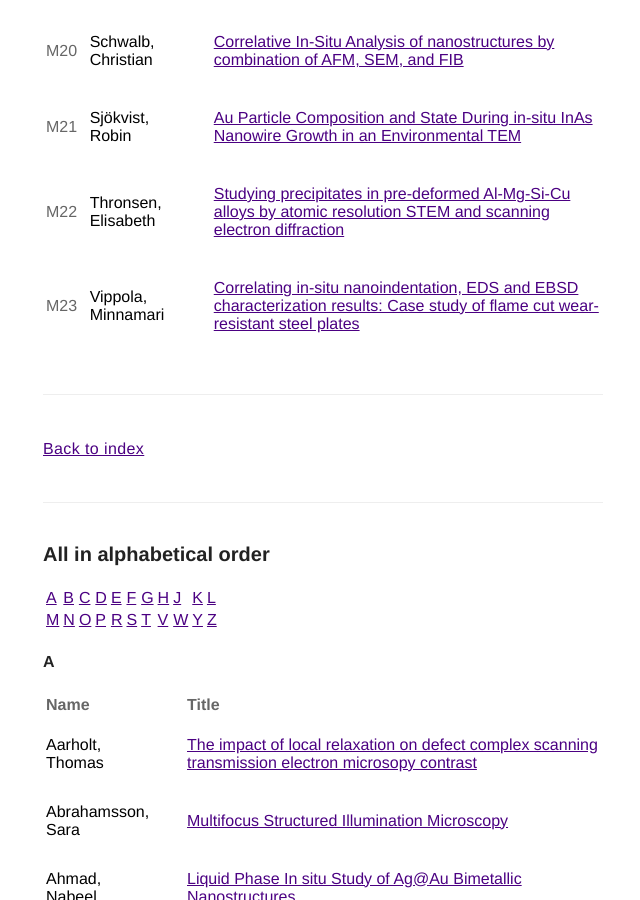
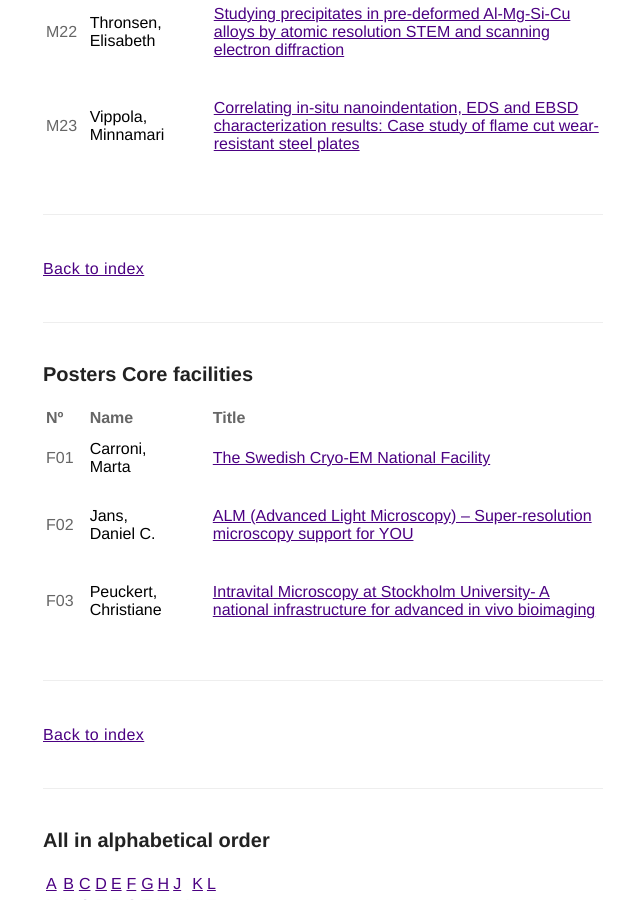
Before and after one commit to cci-gothenburg/cci-gothenburg.github.io, a Jekyll site: the page built from abstracts/index.md, in a window 1280 px wide and 900 px high, scrolled down 8497 px. Shown: the whole window, without its empty margins (317-957 px from the left). Built offline with Jekyll 4.4.1, drawn with Linux system fonts in a browser that asks for light colours; some of the changed text lies outside the part shown.

Commit message:
reorg, now new subclass for facilitites in posters

```diff
--- a/_posts/contributed/2019-05-23-BerryJ.markdown
+++ b/_posts/contributed/2019-05-23-BerryJ.markdown
@@ -2,7 +2,8 @@
 title: "Berry, J. | Generating new methods and scope for communicating scientific research where reprocessing Advanced Imaging data is used as an essential part of a creative protocol"
 layout: post
 date: 2019-05-23 02:00
-headerImage: false
+image: https://media.scandem2019.se/2019/05/Julia-Fern%C3%A1ndez-Rodr%C3%ADguez.jpg
+headerImage: true
 tag:
 - contributed
 category: projects
@@ -10,7 +11,7 @@ author:
 #description: Markdown summary with different options
 ---
 
-_**Jo Berry**, Jo Berry, Julia Fernandez – Rodriguez,  Johan Engblom, Marica B. Ericson_<br/>
+_**Jo Berry**, Julia Fernandez – Rodriguez,  Johan Engblom, Marica B. Ericson_<br/>
 
 ## Abstract
 
--- a/_posts/posters/life/2019-05-23-KeuenhofK.markdown
+++ b/_posts/posters/life/2019-05-23-KeuenhofK.markdown
@@ -12,9 +12,6 @@ author:
 #description: Markdown summary with different options
 ---
 
-_**NAME**_.<br/>
-1 Address.<br/>
-
 _Lisa Larsson Berglund<sup>1,2</sup>, **Katharina Keuenhof**<sup>1</sup>, Sandra Malmgren Hill<sup>3,4</sup>, Per Widlund<sup>2</sup>, Thomas Nyström<sup>2</sup>, Johanna Höög<sup>1</sup>_<br/>
 1 Department of Chemistry and Molecular Biology, University of Gothenburg, Sweden.<br/>
 2 Department of Microbiology and Immunology, Institute of Biomedicine, The Sahlgrenska Academy at the University of Gothenburg, Sweden.<br/>
--- a/_posts/posters/life/2019-05-23-LinYL.markdown
+++ b/_posts/posters/life/2019-05-23-LinYL.markdown
@@ -12,9 +12,6 @@ author:
 #description: Markdown summary with different options
 ---
 
-_**NAME**_.<br/>
-1 Address.<br/>
-
 _**Yii-Lih Lin**<sup>1</sup>, Sriram KK<sup>1</sup>, Tsegaye Sewunet<sup>2,3</sup>, Shoeib Nematzadeh,<sup>3</sup> Christian G. Giske<sup>3,4</sup>, Fredrik Westerlund<sup>1</sup>_.<br/>
 1 Department of Biology and Biological Engineering, Chalmers University of Technology, Gothenburg, Sweden.<br/>
 2 School of Laboratory sciences, Department of Microbiology, Jimma University, Jimma, Ethiopia.<br/>
--- a/_posts/posters/life/2019-05-23-ParmrydI.markdown
+++ b/_posts/posters/life/2019-05-23-ParmrydI.markdown
@@ -12,9 +12,6 @@ author:
 #description: Markdown summary with different options
 ---
 
-_**NAME**_.<br/>
-1 Address.<br/>
-
 _**Ingela Parmryd**<sup>1</sup>, Jeremy Adler<sup>1</sup>, Ida-Maria Sintorn<sup>2</sup>, Robin Strand<sup>2</sup>_
 1 Institute of Biomedicine, The Sahlgrenska Academy, University of Gothenburg.<br/>
 2 Department of Information Technology, Uppsala University.<br/>
--- a/_posts/posters/material/2019-05-23-SchwalbC.markdown
+++ b/_posts/posters/material/2019-05-23-SchwalbC.markdown
@@ -16,8 +16,6 @@ _**Christian Schwalb**<sup>1</sup>, Stefan Hummel<sup>1</sup>, Pinar Frank<sup>1
 1 GETec Microscopy GmbH, Vienna.<br/>
 2 FELMI, Graz.<br/>
 3 EPFL, Lausanne.<br/>
-4 (FELMI, Graz).<br/>
-
 
 ## Abstract
 
--- a/abstracts/index.md
+++ b/abstracts/index.md
@@ -16,6 +16,7 @@ title: Abstracts
   * [Science communication](#science-communication)<br/><br/>
 - [Posters Life sciences](#posters-life-sciences)<br/><br/>
 - [Posters Material sciences](#posters-material-sciences)<br/><br/>
+- [Posters Core facilities](#posters-core-facilities)<br/><br/>
 - [All in alphabetical order](#all-in-alphabetical-order)<br/><br/>
 
 ### Plenary speakers
@@ -171,6 +169,21 @@ M23    | **Vippola,<br/>Minnamari**      | <br/>[Correlating in-situ nanoindenta
 [Back to index](#index)
 
 ---
+
+### Posters Core facilities
+
+Nº&nbsp;&nbsp;&nbsp;&nbsp;&nbsp; | Name&nbsp;&nbsp;&nbsp;&nbsp;&nbsp;&nbsp;&nbsp;&nbsp;&nbsp;&nbsp;&nbsp;&nbsp;&nbsp;&nbsp;&nbsp;&nbsp;&nbsp;| Title
+:---- | :---------------------------| :---
+F01    | **Carroni,<br/>Marta** | <br/>[The Swedish Cryo-EM National Facility](/CarroniM)<br/><br/>
+F02    | **Jans,<br/>Daniel&nbsp;C.**          | <br/>[ALM (Advanced Light Microscopy) – Super-resolution microscopy support for YOU](/JansDC)<br/><br/>
+F03    | **Peuckert,<br/>Christiane**          | <br/>[Intravital Microscopy at Stockholm University- A national infrastructure for advanced in vivo bioimaging](/PeuckertC)<br/><br/>
+
+---
+
+[Back to index](#index)
+
+---
+
 
 ### All in alphabetical order
 
```
Also changed, not shown: other parts of abstracts/index.md (+19 -22 lines), _posts/posters/facilities/2019-05-23-CarroniM.markdown (renamed from _posts/posters/life/2019-05-23-CarroniM.markdown), _posts/posters/facilities/2019-05-23-JansDC.markdown (renamed from _posts/posters/life/2019-05-23-JansDC.markdown), _posts/posters/facilities/2019-05-23-PeuckertC.markdown (renamed from _posts/posters/life/2019-05-23-PeuckertC.markdown).
